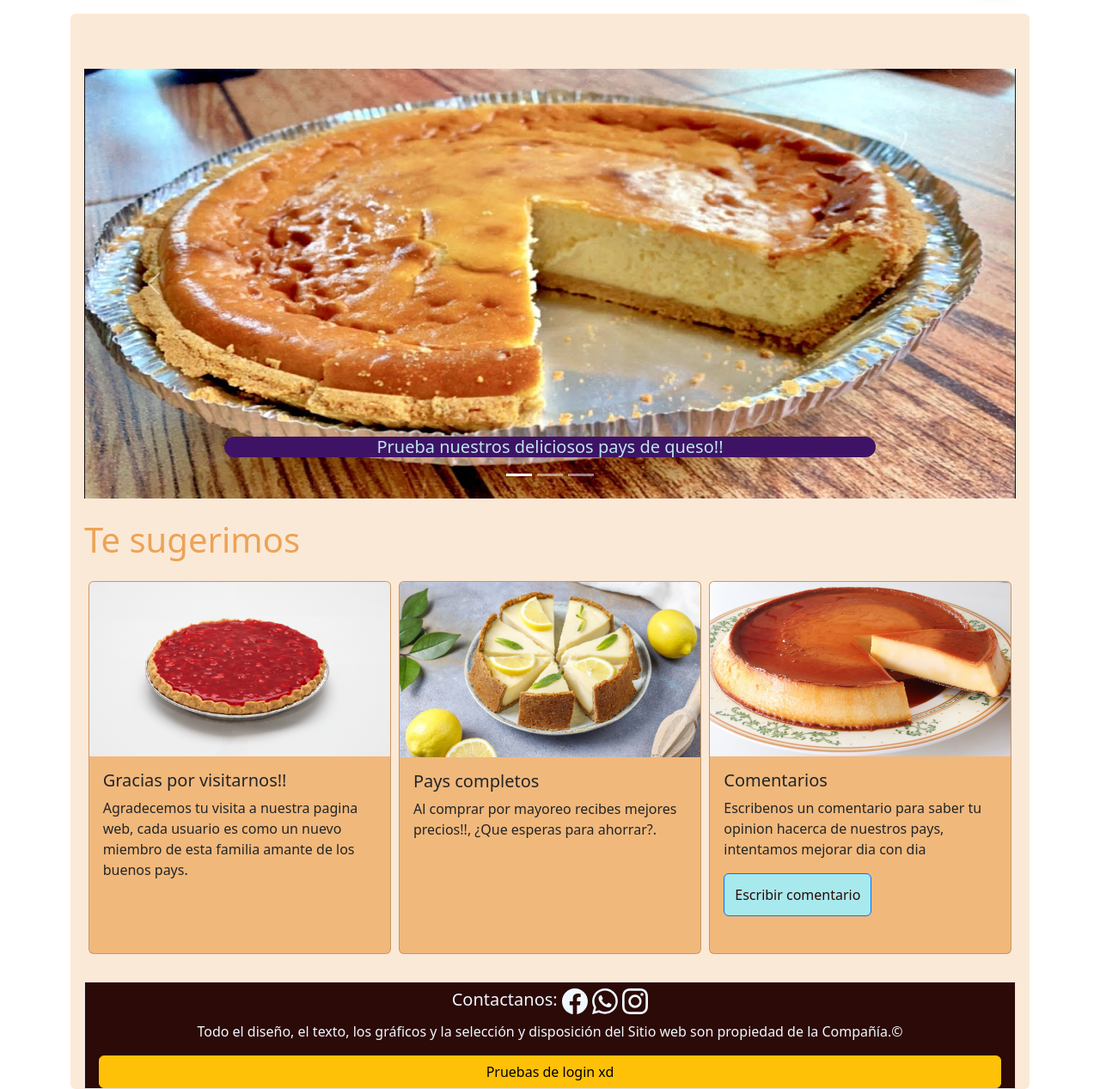
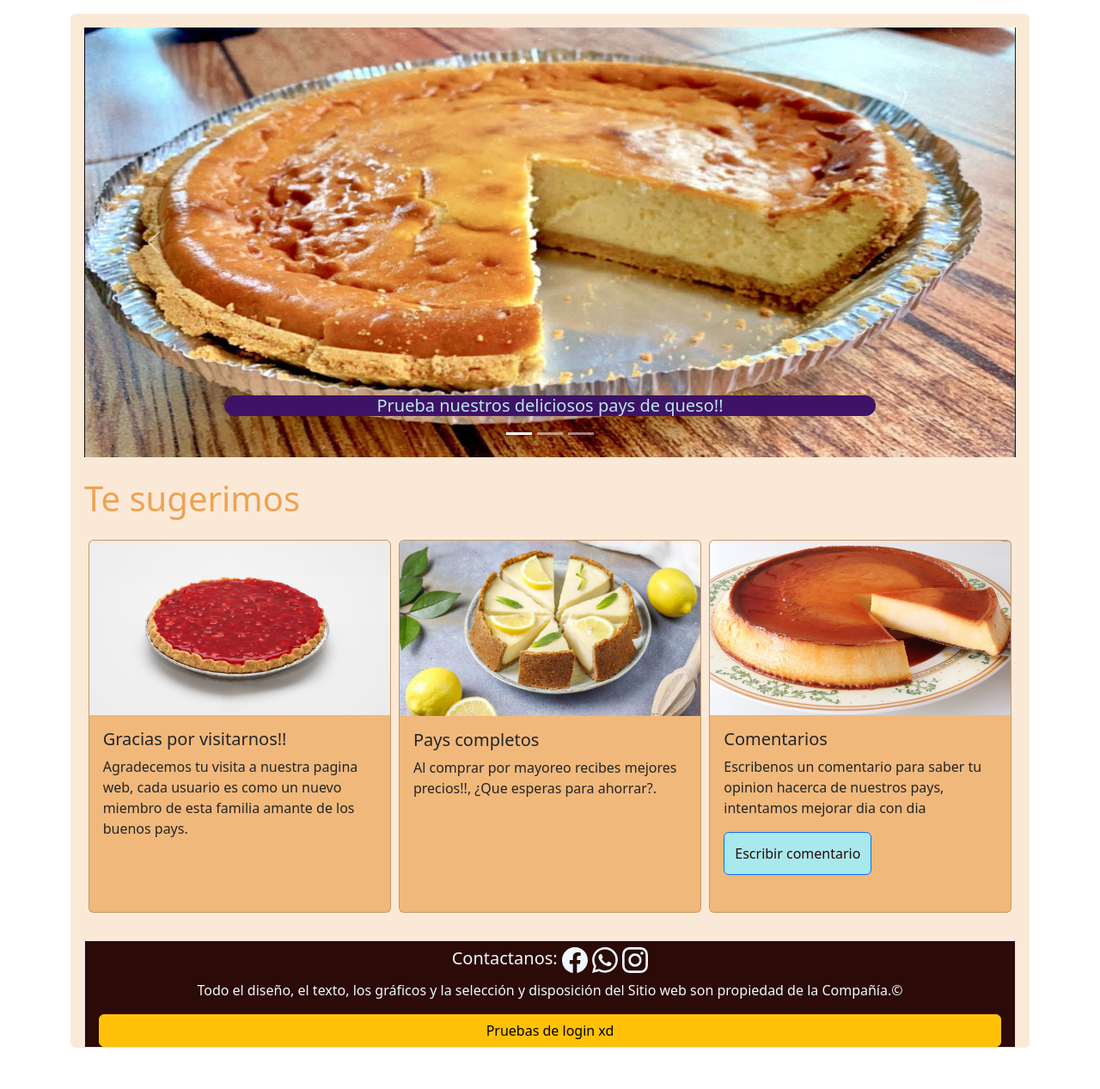
Before and after one commit to UlisesRS1/PayKawaii, a PHP site: page / in a window 1280 px wide. Shown: the part 86-1353 px from the top of the page at 86% size. After the commit the page ends 1305 px from the top, so only its background shows below. Run offline with PHP 8.4, Linux system fonts and the light colour scheme.

Commit message:
Se quito clases innecesarias

```diff
--- a/index.php
+++ b/index.php
@@ -80,7 +80,7 @@
                   <div data-bs-spy="scroll" data-bs-target="#navbar-example2" data-bs-root-margin="0px 0px -40%" data-bs-smooth-scroll="true" class="scrollspy-example rounded-2 scrolls" tabindex="0">
 
                     <!-- Carrusel -->
-                    <div id="carouselExampleCaptions" class="carousel slide d-none d-sm-none d-md-block d-lg-block mt-5">
+                    <div id="carouselExampleCaptions" class="carousel slide d-none d-sm-none d-md-block d-lg-block">
                         <div class="carousel-indicators">
                           <button type="button" data-bs-target="#carouselExampleCaptions" data-bs-slide-to="0" class="active" aria-current="true" aria-label="Slide 1"></button>
                           <button type="button" data-bs-target="#carouselExampleCaptions" data-bs-slide-to="1" aria-label="Slide 2"></button>
```
